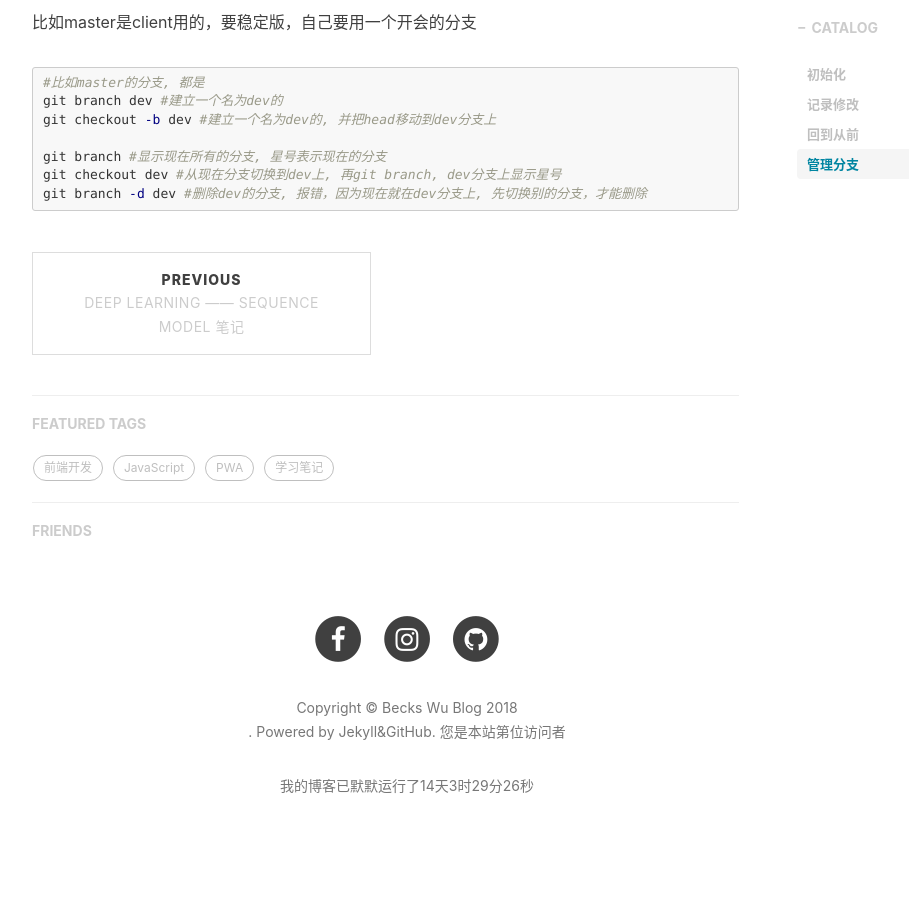
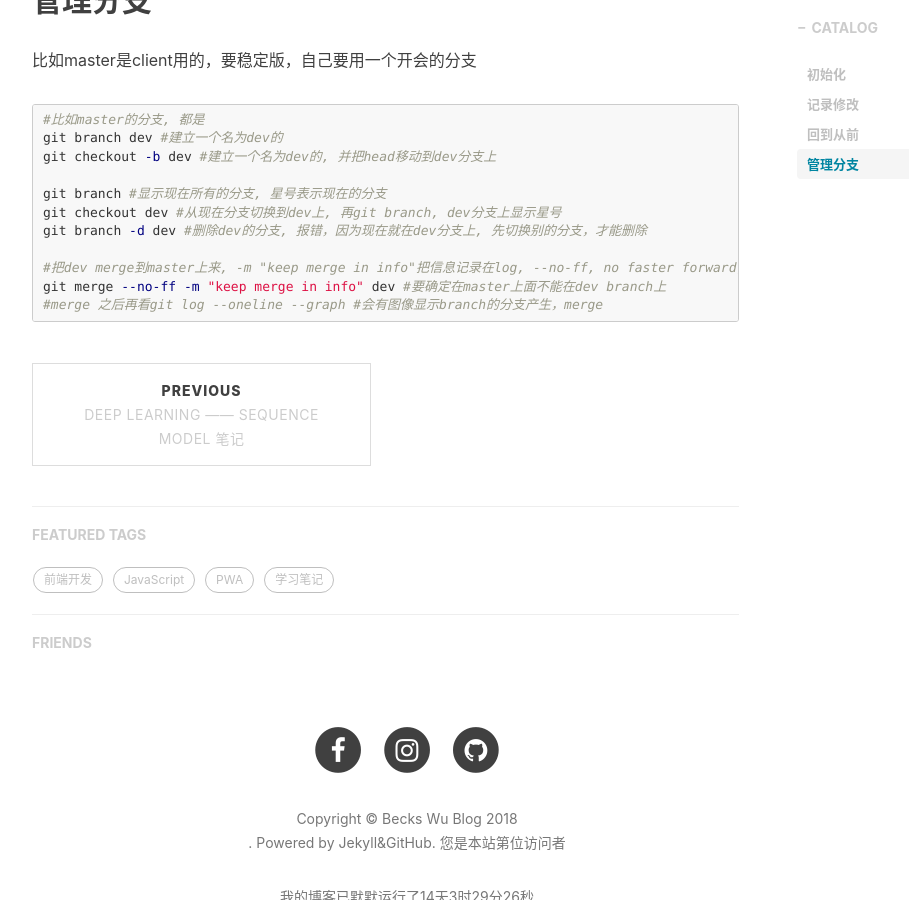
Before and after one commit to beckswu/beckswu.github.io, a Jekyll site: the page built from _posts/2018-09-18-git-note.markdown, in a window 1280 px wide and 900 px high, scrolled down 3320 px. Shown: the whole window, without its empty margins (233-1142 px from the left). Built offline with Jekyll 4.4.1, drawn with Linux system fonts in a browser that asks for light colours; nearby versions of some CDN libraries; comment, search, counter and statistics services are not loaded; some of the changed text lies outside the part shown.

Commit message:
Update 2018-09-18-git-note.markdown

````diff
--- a/_posts/2018-09-18-git-note.markdown
+++ b/_posts/2018-09-18-git-note.markdown
@@ -41,6 +41,8 @@ git add.   #把所有文件都stage
 #提交修改 commit
 git commit -m "create 1.py" #-m 自定义更改的信息
 
+#不用add，直接commit; 必须是文件已经被融进仓库了，如果是新文件，还没被融进来，就不行
+git commit -am "change 3 in dev"
 ```
 
 ![](/img/post/git-note/gitpic1.png)
@@ -109,4 +111,8 @@ git checkout -b dev #建立一个名为dev的, 并把head移动到dev分支上
 git branch #显示现在所有的分支, 星号表示现在的分支
 git checkout dev #从现在分支切换到dev上, 再git branch, dev分支上显示星号
 git branch -d dev #删除dev的分支, 报错，因为现在就在dev分支上, 先切换别的分支，才能删除
+
+#把dev merge到master上来, -m "keep merge in info"把信息记录在log, --no-ff, no faster forward, 默认是faster forward是不会留信息
+git merge --no-ff -m "keep merge in info" dev #要确定在master上面不能在dev branch上
+#merge 之后再看git log --oneline --graph #会有图像显示branch的分支产生，merge
 ```
````
